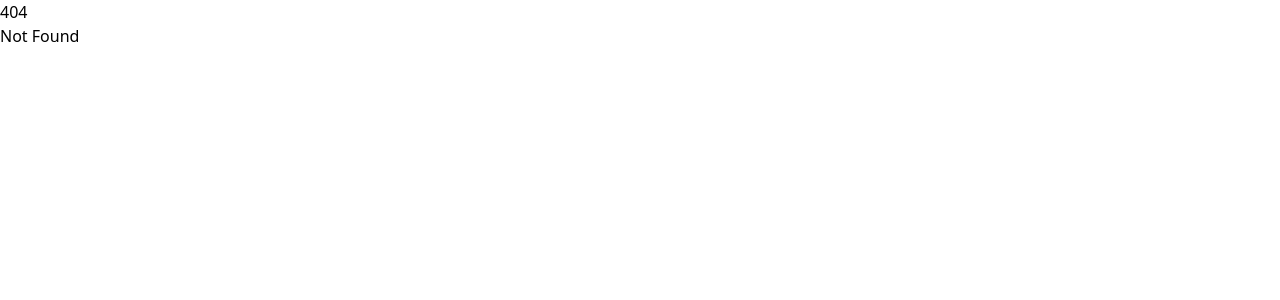
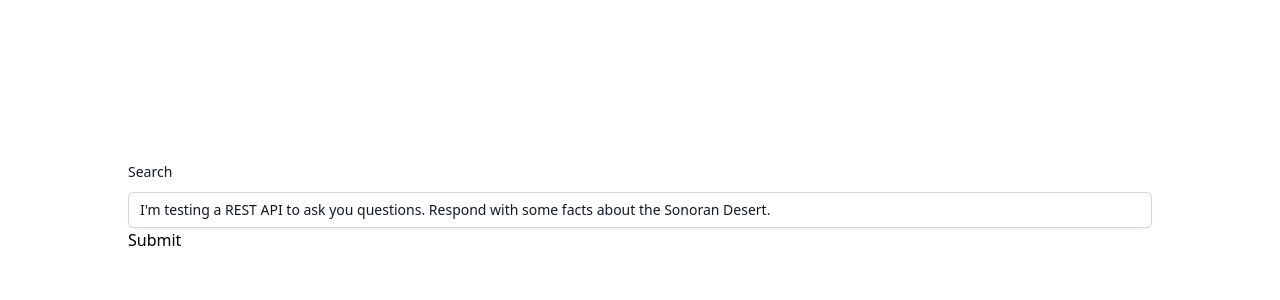
Before and after one commit to Tyson910/OllamaLocalUI, a SvelteKit app: page /chat in a window 1280 px wide. Before the commit this address had no page. Shown: the top 300 px of the page. Built offline with nearby package versions, Linux system fonts and the light colour scheme.

Commit message:
create /chat route

```diff
--- /dev/null
+++ b/src/routes/chat/+page.svelte
@@ -0,0 +1,66 @@
+<script lang="ts">
+	import { ollamaResponseSchema, ollamaRequestSchema } from '$lib/utils/ollama';
+	import { marked } from 'marked';
+
+	let searchInput =
+		"I'm testing a REST API to ask you questions. Respond with some facts about the Sonoran Desert.";
+	let agentResponse = '';
+
+	async function readData() {
+		const validatedRequestBody = ollamaRequestSchema.parse({
+			messages: [
+				{
+					role: 'user',
+					content: searchInput
+				}
+			]
+		});
+
+		console.log('submitting request');
+		const response = await fetch('http://localhost:11434/api/chat', {
+			method: 'POST',
+			body: JSON.stringify(validatedRequestBody)
+		});
+		if (!response.body) throw new Error('Missing request body!');
+		try {
+			console.log('parsing body');
+			const reader = response.body.pipeThrough(new TextDecoderStream()).getReader();
+			while (true) {
+				const { value } = await reader.read();
+				if (!value) {
+					throw new Error();
+				}
+				// TODO: clean up handling the 'done' status...not getting the full done response...
+				const validatedResponse = ollamaResponseSchema.parse(JSON.parse(value));
+				agentResponse += validatedResponse.message.content;
+				if (validatedResponse.done) break;
+			}
+		} catch (error) {
+			console.error(error);
+		}
+
+		console.log('done!');
+	}
+</script>
+
+<form on:submit|preventDefault={readData} class="max-w-screen-lg mx-auto my-40">
+	<div>
+		<label for="chat-message" class="block text-sm font-medium leading-6 text-gray-900"
+			>Search</label
+		>
+		<div class="mt-2">
+			<input
+				type="text"
+				name="chat-message"
+				id="chat-message"
+				class="block w-full rounded-md border-0 py-1.5 text-gray-900 shadow-sm ring-1 ring-inset ring-gray-300 placeholder:text-gray-400 focus:ring-2 focus:ring-inset focus:ring-indigo-600 sm:text-sm sm:leading-6"
+				bind:value={searchInput}
+			/>
+		</div>
+	</div>
+	<button type="submit">Submit</button>
+</form>
+
+<div class="max-w-screen-lg mx-auto">
+	{@html marked.parse(agentResponse)}
+</div>
```
